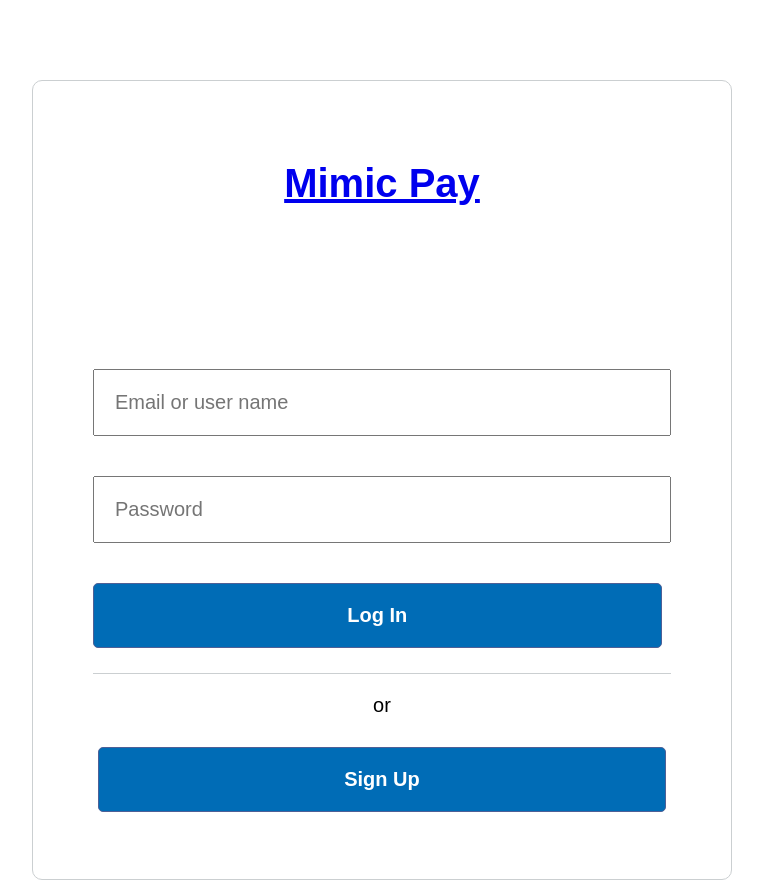
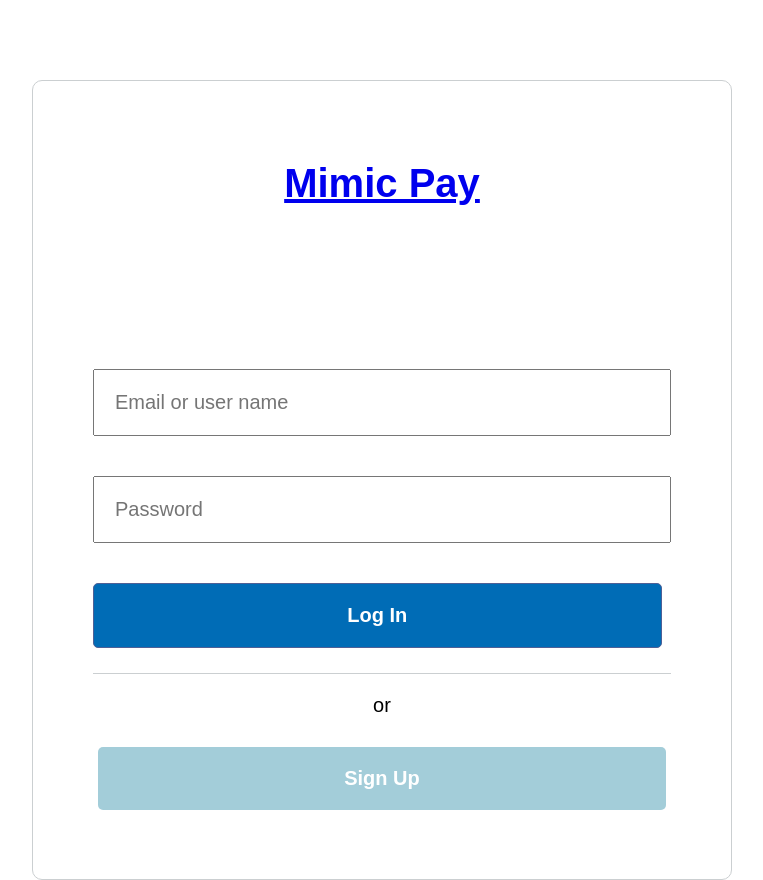
Before and after one commit to fanhuanliang/Payment-System, a React app: page /login in a window 1280 px wide. Shown: the whole page, without its empty margins (258-1021 px from the left). Built offline with nearby package versions, Linux system fonts and the light colour scheme; no server answers.

Commit message:
Add the linkstyle back to component.

```diff
--- a/src/components/Login/Login.jsx
+++ b/src/components/Login/Login.jsx
@@ -7,8 +7,11 @@ const Login = (props) => {
 
   const { user, loginPassword } = props.formReducer
   const { msg, id } = props.errorReducer
-  const { handleChange, handleLoginSubmit, removeErrors, linkStyle} = props
-  // console.log(props)
+  const { handleChange, handleLoginSubmit, removeErrors } = props
+  const linkStyle = {
+    backgroundColor: "rgb(163, 205, 217)",
+    border: "0px",
+  };
   return (
     <style.TopLayer>
       <style.Wrapper>
```
